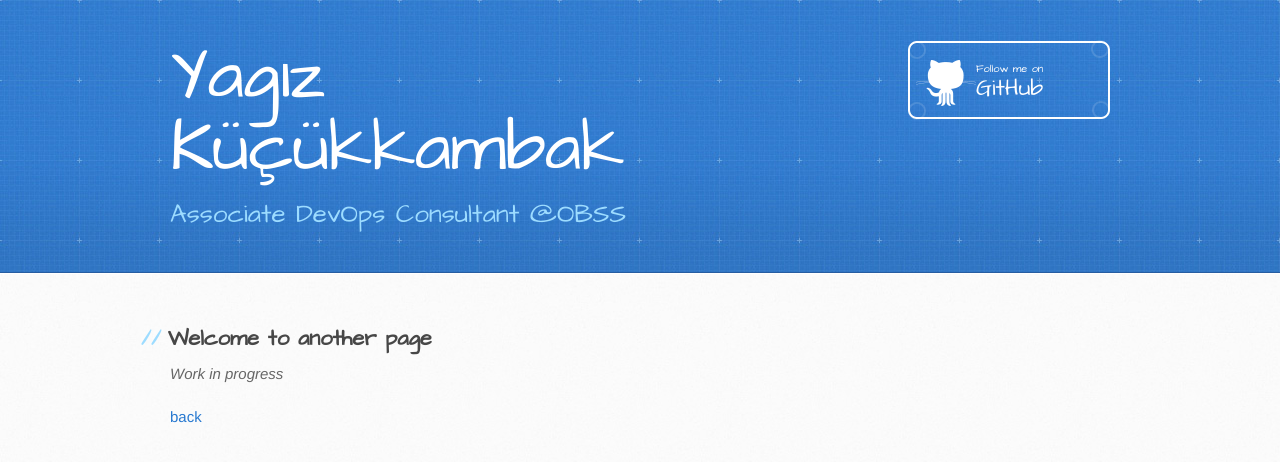
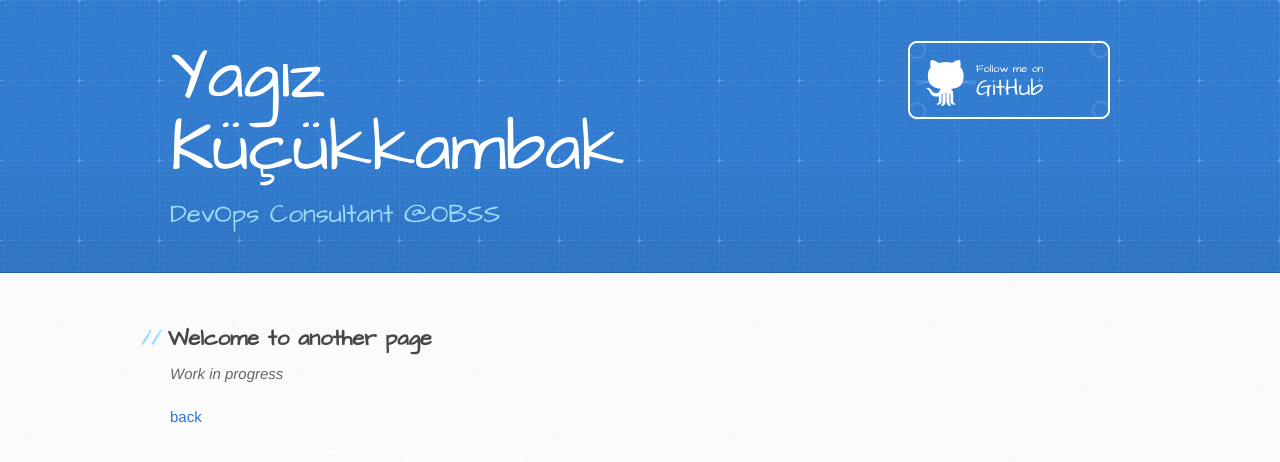
Before and after one commit to yagizkambak/yagizkambak.github.io, a Jekyll site: the page built from another-page.md, in a window 1280 px wide. Shown: the top 462 px of the page. Built offline with Jekyll 4.4.1, drawn with Linux system fonts in a browser that asks for light colours; our own code applies the rules of GitHub Pages for plain Markdown files.

```diff
--- a/_config.yml
+++ b/_config.yml
@@ -1,5 +1,5 @@
 title: Yagız Küçükkambak
-description: Associate DevOps Consultant @OBSS
+description: DevOps Consultant @OBSS
 show_downloads: true
 google_analytics:
 theme: jekyll-theme-architect
```
